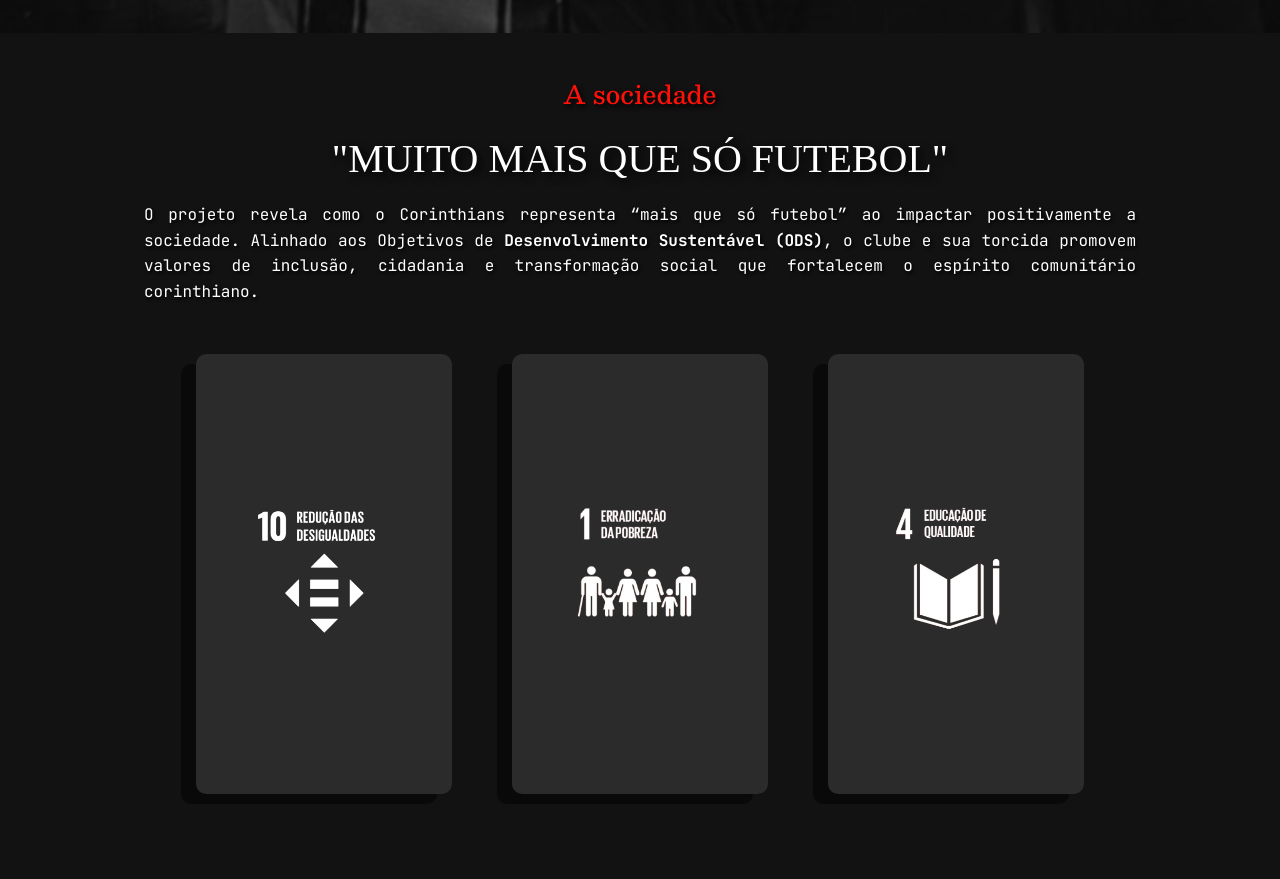
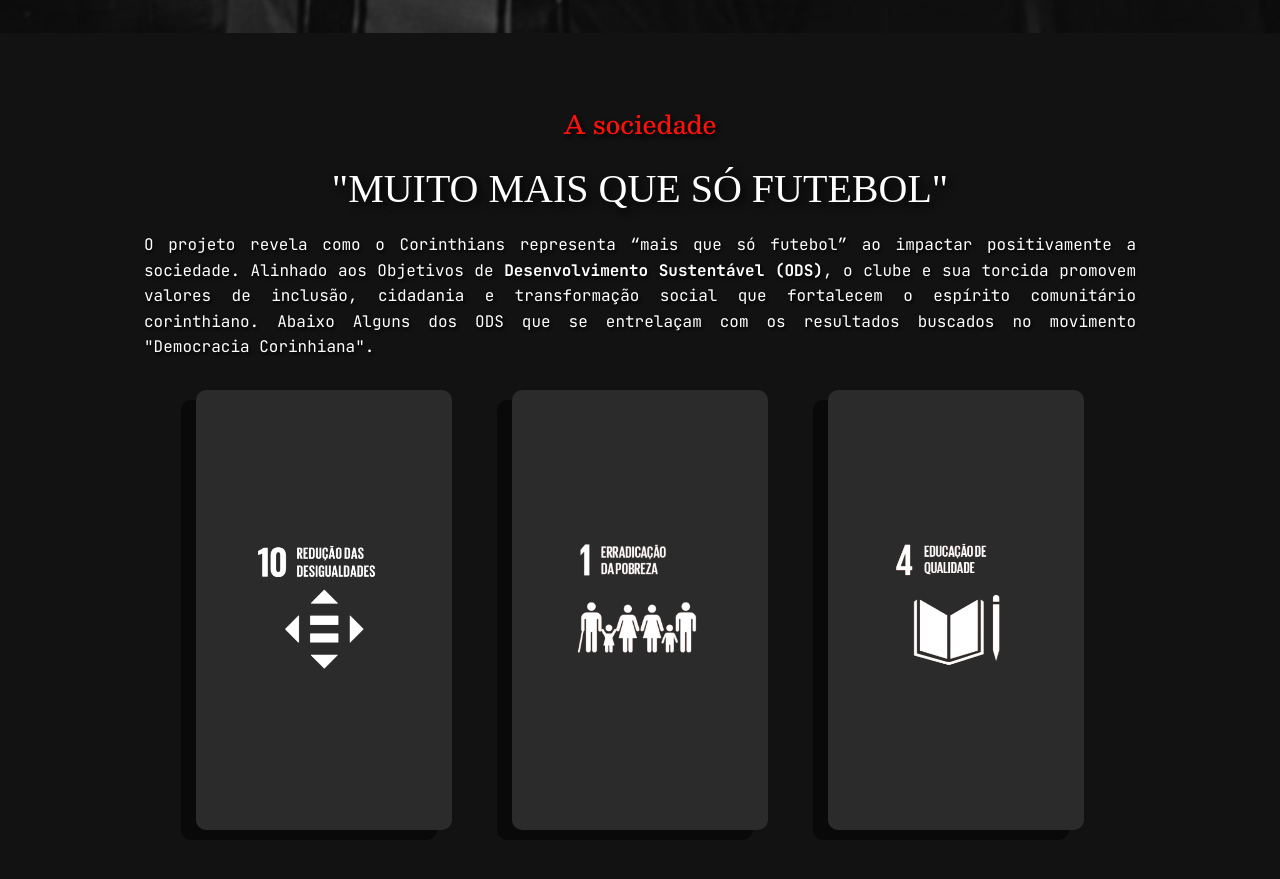
Before and after one commit to matheussaldanha22/tradicaoCorinthiana, a plain HTML site: page index.html in a window 1280 px wide. Shown: the part 3487-4366 px from the top of the page. Drawn offline with nearby package versions, Linux system fonts and the light colour scheme.

Commit message:
att cards sociedadePage

```diff
--- a/index.html
+++ b/index.html
@@ -88,7 +88,7 @@
             </p>
             <div class="valoresImg">
                 <div class="valor">
-                        <img src="imgs/desigualdadeImg.png" class="imgFlips" alt="" width="150px">
+                    <img src="imgs/desigualdadeImg.png" class="imgFlips" alt="" width="150px">
                 </div>
 
                 <div class="valor">
@@ -109,7 +109,10 @@
             <span class="red titulos">A sociedade</span><br>
             <span class="subtitulo">"MUITO MAIS QUE SÓ FUTEBOL"</span>
             <p class="descricao textos">
-                O projeto revela como o Corinthians representa “mais que só futebol” ao impactar positivamente a sociedade. Alinhado aos Objetivos de <b>Desenvolvimento Sustentável (ODS)</b></u>, o clube e sua torcida promovem valores de inclusão, cidadania e transformação social que fortalecem o espírito comunitário corinthiano.
+                O projeto revela como o Corinthians representa “mais que só futebol” ao impactar positivamente a sociedade.
+                Alinhado aos Objetivos de <b>Desenvolvimento Sustentável (ODS)</b></u>, o clube e sua torcida promovem valores
+                de inclusão, cidadania e transformação social que fortalecem o espírito comunitário corinthiano. Abaixo Alguns dos ODS
+                que se entrelaçam com os resultados buscados no movimento "Democracia Corinhiana".
             </p>
             <div class="valoresCards">
                 <div class="flip card">
@@ -146,7 +149,7 @@
                     <div class="face back">
                         <div class="textoCard">
                             <span class="titulos"><span class="red">ODS 4</span><br> Educação de Qualidade</span><br><br><hr><br>
-                            <p class="textos"> O movimento incentivou a educação cívica e política, alinhado ao ODS 4. Ele conscientizou jogadores e torcedores sobre a importância da participação democrática, promovendo uma educação informal voltada para a cidadania</p>
+                            <p class="textos"> O movimento incentivou a educação cívica e política, alinhado ao ODS 4. Ele conscientizou jogadores e torcedores sobre a importância da participação democrática, promovendo uma educação informal voltada para a cidadania.</p>
                         </div>
                     </div>
                 </div>
--- a/styles/style.css
+++ b/styles/style.css
@@ -327,7 +327,7 @@
 #sociedadePage {
     display: flex;
     justify-content: center;
-    height: 110vh;
+    height: 115vh;
     text-align: center;
     padding: 0 20px;
     position: relative;
@@ -339,7 +339,7 @@
     flex-direction: column;
     align-items: center;
     text-align: justify;
-    margin-top: 40px;
+    margin-top: 70px;
     max-width: 80%;
     position: relative;
     z-index: 2;
@@ -366,7 +366,7 @@
     height: 55vh;
     align-items: center;
     justify-content: center;
-    margin-top: 50px;
+    margin-top: 30px;
     gap: 60px;
 }
 
```
